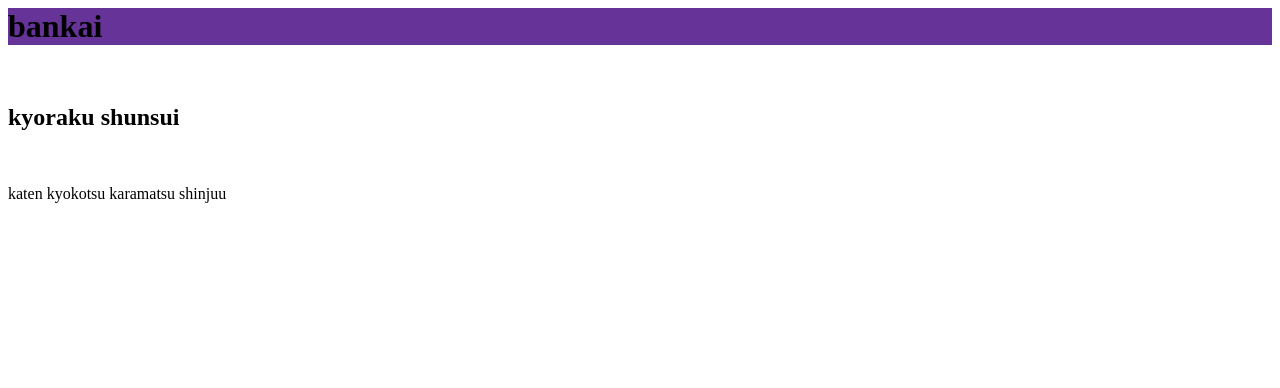
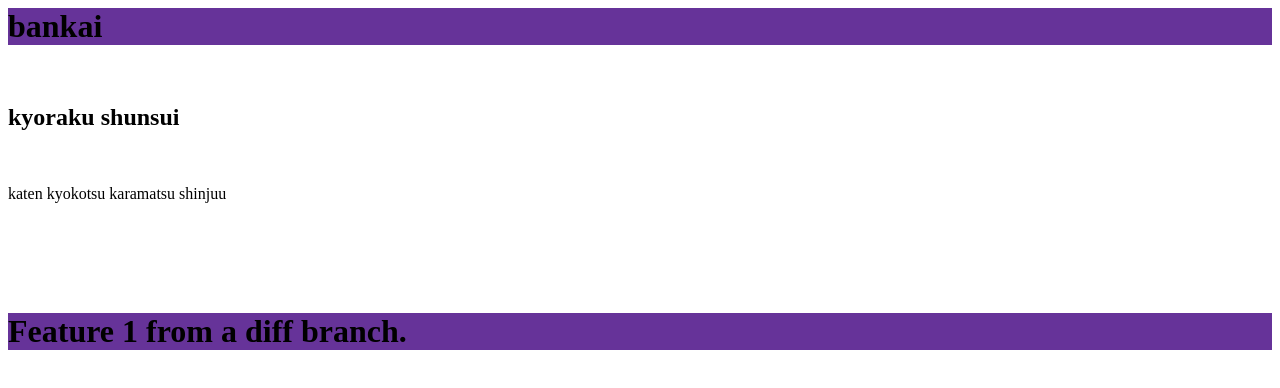
Before and after one commit to Vic-41148/Punk-records, a plain HTML site: page index.html in a window 1280 px wide. Drawn offline with Linux system fonts and the light colour scheme.

Commit message:
Added feature 1

```diff
--- a/index.html
+++ b/index.html
@@ -4,6 +4,8 @@
     </head>
     <h1>bankai</h1><br>
     <h2>kyoraku shunsui</h2><br>
-    <p>katen kyokotsu karamatsu shinjuu</p><br>
+    <p>katen kyokotsu karamatsu shinjuu</p><br><br><br><br>
+    <h1>Feature 1 from a diff branch.</h1>
+
 
 </html>
```
